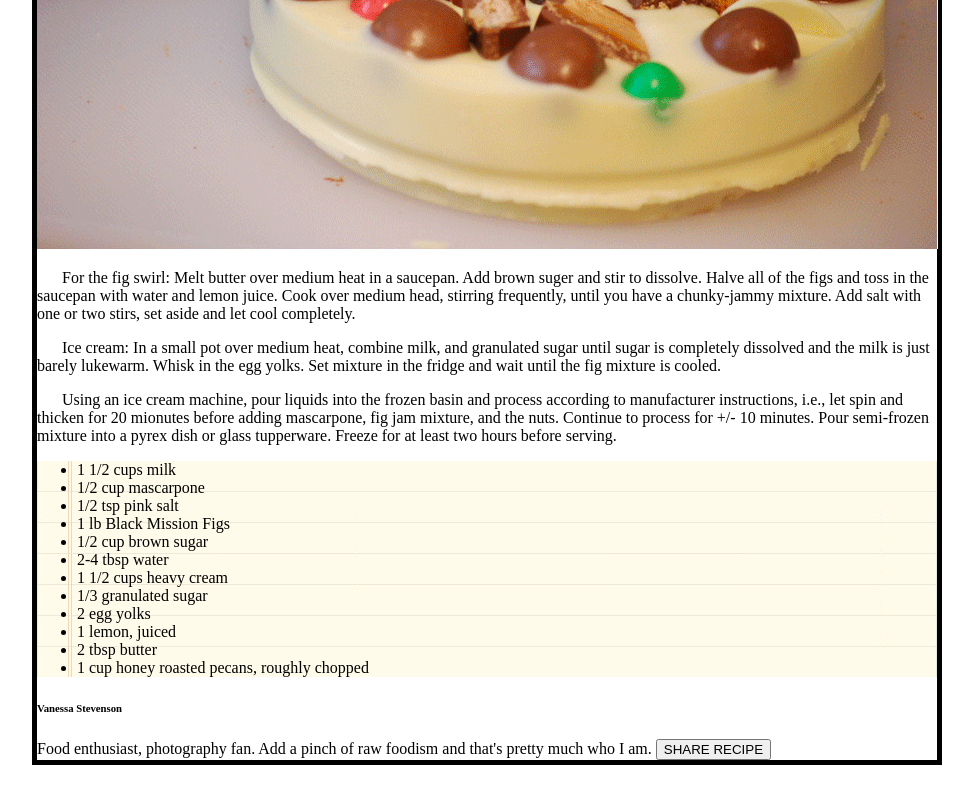
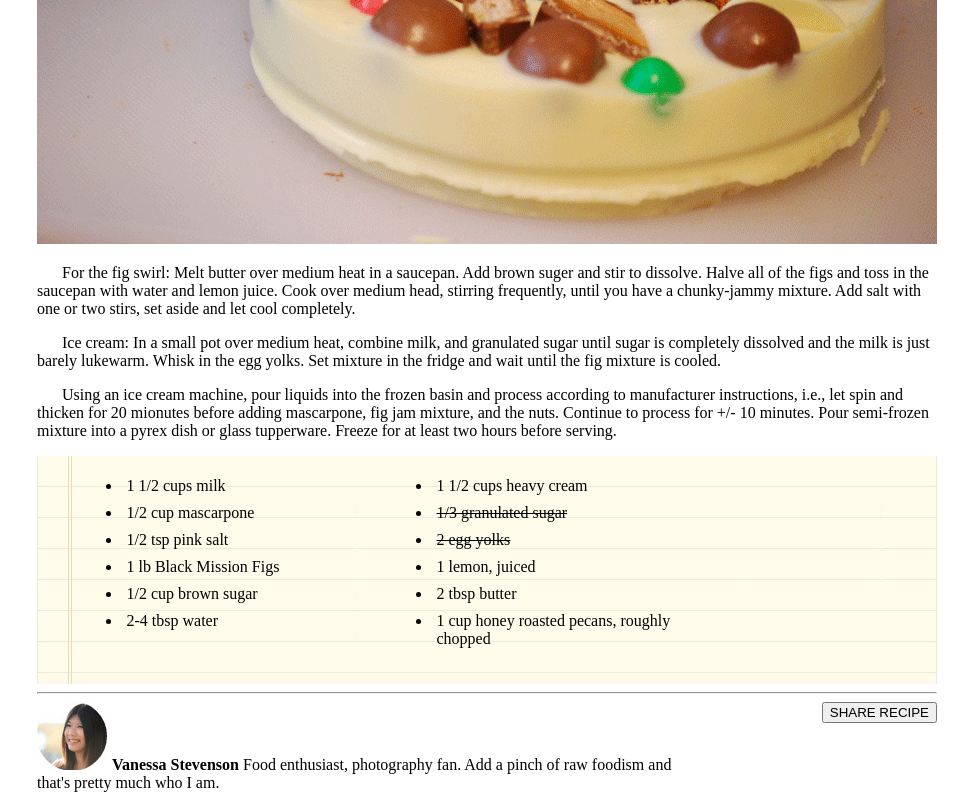
Before and after one commit to dylanjsa90/chocolate-pizza, a plain HTML site: page index.html in a window 1280 px wide. Shown: the part 553-1353 px from the top of the page, without its empty margins (153-1126 px from the left). Before the commit the page ends 1326 px from the top, so only its background shows below. Drawn offline with Linux system fonts and the light colour scheme.

Commit message:
more layout

```diff
--- a/index.html
+++ b/index.html
@@ -47,16 +47,19 @@
           <li>1/2 cup brown sugar</li>
           <li>2-4 tbsp water</li>
           <li>1 1/2 cups heavy cream</li>
-          <li>1/3 granulated sugar</li>
-          <li>2 egg yolks</li>
+          <li><s>1/3 granulated sugar</s></li>
+          <li><s>2 egg yolks</s></li>
           <li>1 lemon, juiced</li>
           <li>2 tbsp butter</li>
           <li>1 cup honey roasted pecans, roughly chopped</li>
         </ul>
       </div>
-
-  <h6>Vanessa Stevenson</h6>
+      <hr />
+    <div id="author">
+      <img src= "assets/van-pic.png" />
+  <p><strong>Vanessa Stevenson</strong></p>
   <p>Food enthusiast, photography fan. Add a pinch of raw foodism and that's pretty much who I am.</p>
+  </div>
   <button>SHARE RECIPE</button>
 
   </div>
--- a/style.css
+++ b/style.css
@@ -1,7 +1,7 @@
 #outline {
   /*display: flex;*/
   margin: 100px auto;
-  border: 5px solid black;
+  /*border: 5px solid black;*/
 
 }
 img.icon {
@@ -55,7 +55,28 @@ p.directions{
 
 #recipe {
   background-image: url("assets/list-bg.png");
-}
-li {
+  height: 228px;
 
 }
+ul {
+  display: inline-block;
+  column-count: 2;
+}
+
+li{
+  margin-left: 45px;
+  width: 240px;
+  padding: 4.5px;
+}
+#author {
+  width:650px;
+  display: inline-block;
+
+
+}
+
+button{
+  display: inline;
+  float: right;
+
+}
```
